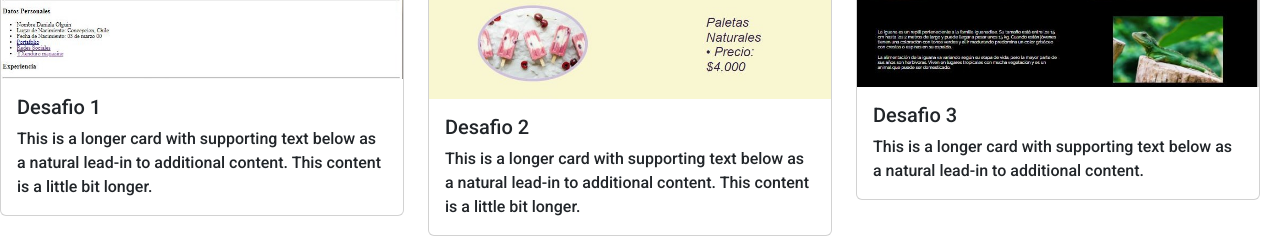
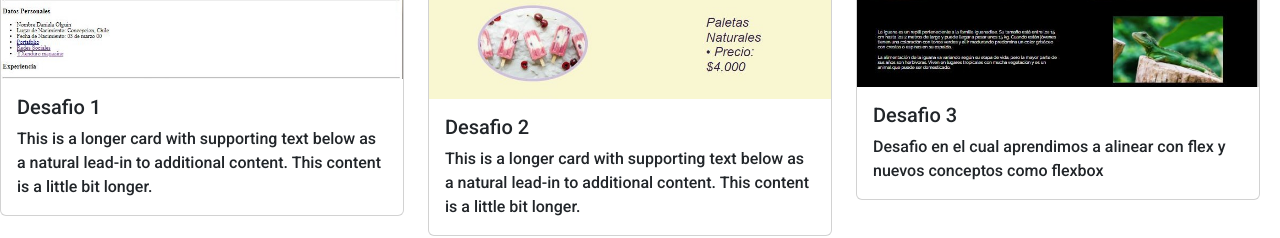
Before and after one commit to yeolab23/ultimo_cv, a plain HTML site: page index.html in a window 1280 px wide. Shown: the part 1740-1978 px from the top of the page. Drawn offline with nearby package versions, Linux system fonts and the light colour scheme.

Commit message:
Agregado texto descriptivo desafio numero 3

```diff
--- a/index.html
+++ b/index.html
@@ -167,7 +167,7 @@
                   <img src="./assets/img/desafio-3.JPG" class="card-img-top" alt="desafio-3">
                   <div class="card-body">
                     <h5 class="card-title">Desafio 3</h5>
-                    <p class="card-text">This is a longer card with supporting text below as a natural lead-in to additional content.</p>
+                    <p class="card-text">Desafio en el cual aprendimos a alinear con flex y nuevos conceptos como flexbox</p>
                   </div>
                 </div>
               </div>
```
